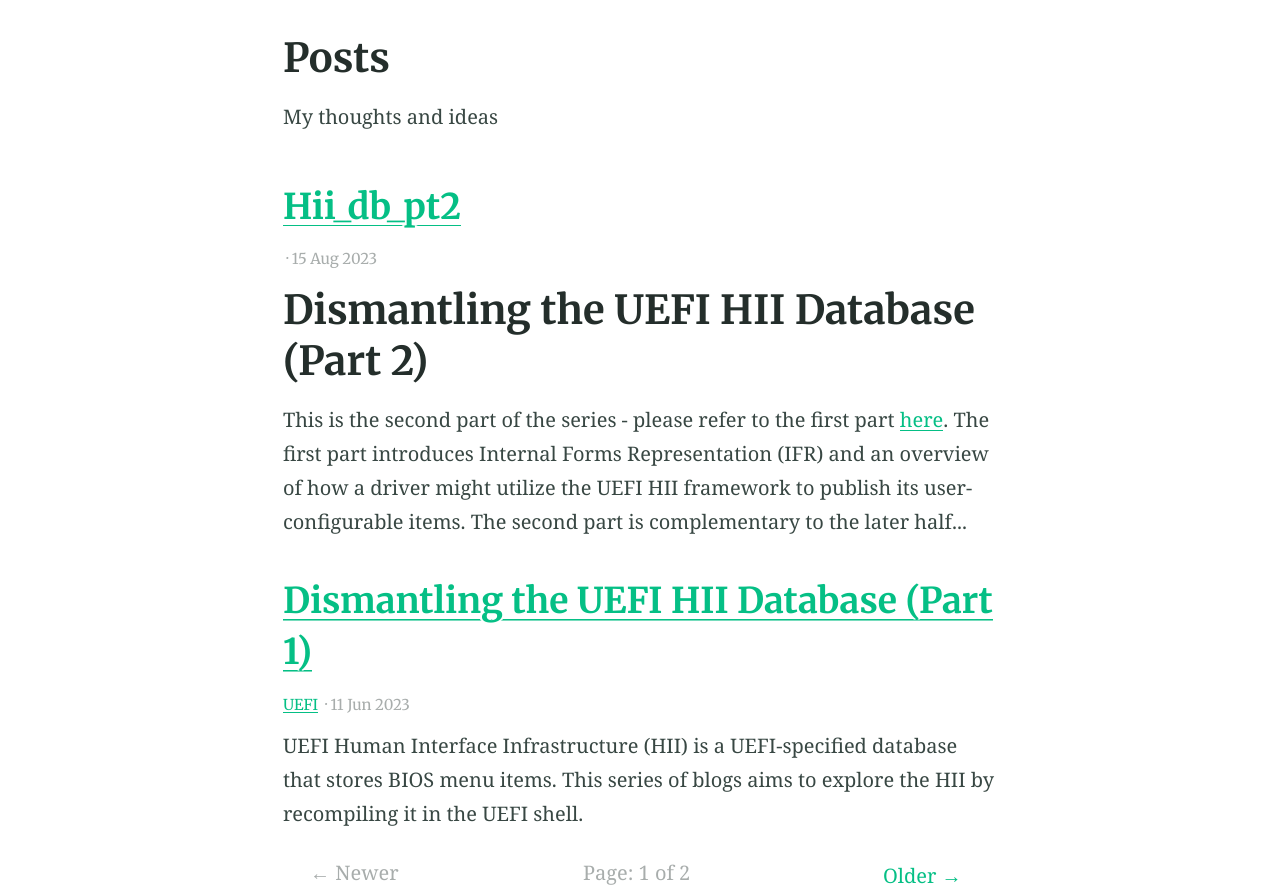
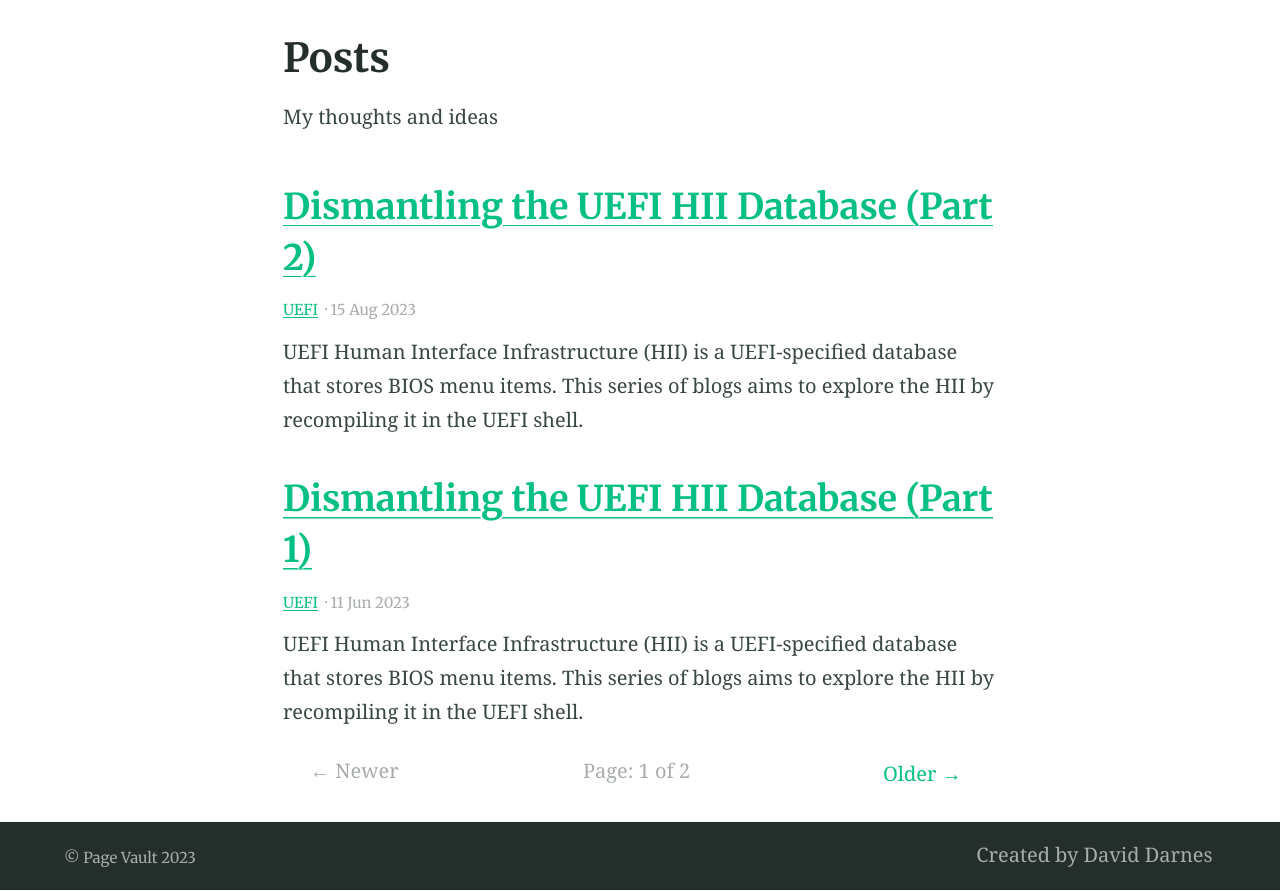
Before and after one commit to nisarumar/nisarumar.github.io, a Jekyll site: the page built from blog/index.html, in a window 1280 px wide, cut to the strip 412-1303 px from the top of the page. Built offline with Jekyll 4.4.1, drawn with Linux system fonts in a browser that asks for light colours; the list of posts is cut into pages by our own code.

Commit message:
Update 2023-08-15-Hii_DB_Pt2.md

```diff
--- a/_posts/2023-08-15-Hii_DB_Pt2.md
+++ b/_posts/2023-08-15-Hii_DB_Pt2.md
@@ -1,4 +1,15 @@
-# Dismantling the UEFI HII Database (Part 2)
+---
+title: Dismantling the UEFI HII Database (Part 2)
+categories:
+- UEFI
+excerpt: |
+  UEFI Human Interface Infrastructure (HII) is a UEFI-specified database that stores BIOS menu items. This series of blogs aims to explore the HII by recompiling it in the UEFI shell.
+feature_text: |
+  ## UEFI HII Database
+  UEFI Human Interface Infrastructure (HII) is UEFI specs defined database that stores BIOS menu items.
+feature_image: "https://picsum.photos/2560/600?image=733"
+image: "https://picsum.photos/2560/600?image=733"
+---
 
 This is the second part of the series - please refer to the first part [here](https://nisarumar.github.io/uefi/2023/06/11/Hii_DB_Pt1/). The first part introduces Internal Forms Representation (IFR) and an overview of how a driver might utilize the UEFI HII framework to publish its user-configurable items. The second part is complementary to the later half of the first part.
 
```
